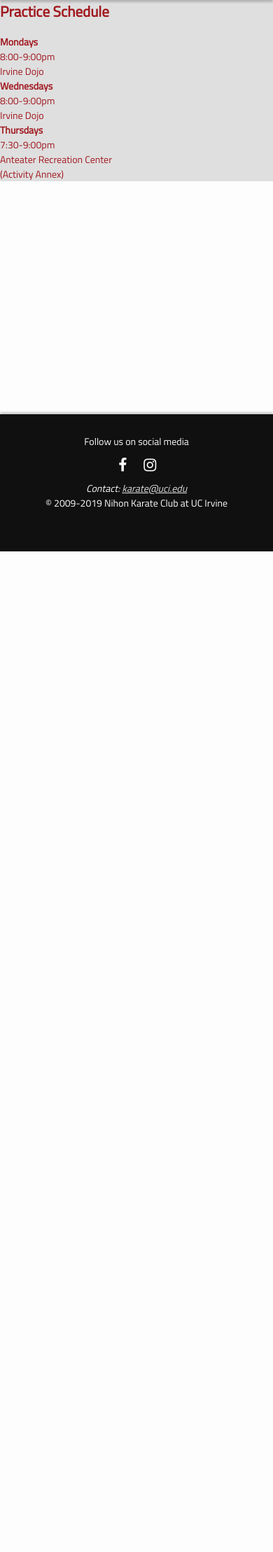
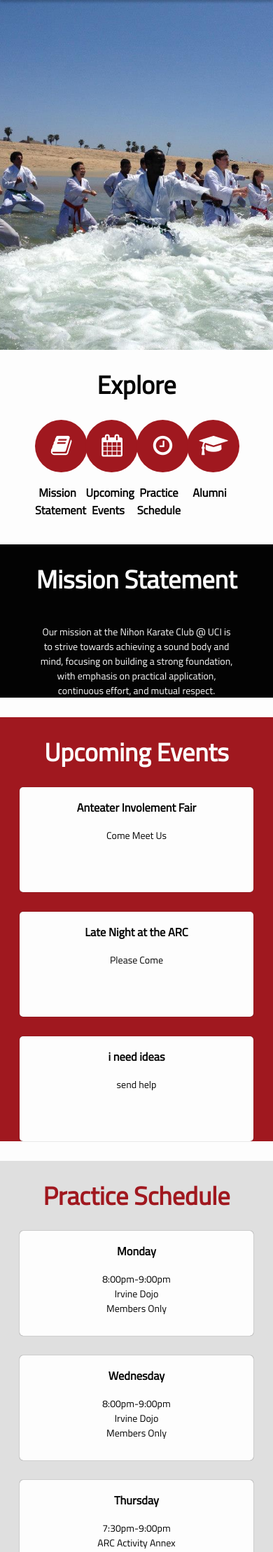
Before and after one commit to nihonkarateuci/nihonkarateuci.github.io, a PHP site: page / in a window 390 px wide. Shown: the part 56-2274 px from the top of the page at 70% size. Before the commit the page ends 844 px from the top, so only its background shows below. Run offline with PHP 8.4, Linux system fonts and the light colour scheme.

Commit message:
Updated home page

```diff
--- a/index.html
+++ b/index.html
@@ -149,20 +149,91 @@
                 </div>
             </header>
             <main>
-                <div class="grid-container">
-                    <div class="image"></div>
-                    <div class="schedule">
-                        <h2>Practice Schedule</h2>
-                        <b>Mondays</b><br>
-                        8:00-9:00pm<br>
-                        Irvine Dojo<br>
-                        <b>Wednesdays</b><br>
-                        8:00-9:00pm<br>
-                        Irvine Dojo<br>
-                        <b>Thursdays</b><br>
-                        7:30-9:00pm<br>
-                        Anteater Recreation Center<br>
-                        (Activity Annex)<br>
+                <div class="slideshow"></div>
+                <div class="section explore">
+                    <span class="floater">Explore</span>
+                    <div class="explore-container">
+                        <div class="explore-card">
+                            <a href="#mission-m" class="fa fa-book" title="Mission Statement"></a>
+                            <h3>Mission Statement</h3>
+                        </div>
+                        <div class="explore-card">
+                            <a href="#events-m" class="fa fa-calendar" title="Upcoming Events"></a>
+                            <h3>Upcoming Events</h3>
+                        </div>
+                        <div class="explore-card">
+                            <a href="#schedule-m" class="fa fa-clock-o" title="Practice Schedule"></a>
+                            <h3>Practice Schedule</h3>
+                        </div>
+                        <div class="explore-card">
+                            <a href="#alumni-m" class="fa fa-graduation-cap" title="Alumni"></a>
+                            <h3>Alumni</h3>
+                        </div>
+                    </div>
+                </div>
+                <a class="mobile-anchor" id="mission-m"></a>
+                <div class="section mission">
+                    <span class="floater">Mission Statement</span>
+                    <div class="mission-container">
+                        <p>
+                            Our mission at the Nihon Karate Club @ UCI is to strive towards achieving a sound body and mind,
+                            focusing on building a strong foundation, with emphasis on practical application,
+                            continuous effort, and mutual respect.
+                        </p>
+                    </div>
+                </div>
+                <a class="mobile-anchor" id="events-m"></a>
+                <div class="section events">
+                    <span class="floater">Upcoming Events</span>
+                    <div class="three-card-container">
+                        <div class="three-card">
+                            <h3>Anteater Involement Fair</h3>
+                            <p>Come Meet Us</p>
+                        </div>
+                        <div class="three-card">
+                            <h3>Late Night at the ARC</h3>
+                            <p>Please Come</p>
+                        </div>
+                        <div class="three-card">
+                            <h3>i need ideas</h3>
+                            <p>send help</p>
+                        </div>
+                    </div>
+                </div>
+                <a class="mobile-anchor" id="schedule-m"></a>
+                <div class="section schedule">
+                    <span class="floater">Practice Schedule</span>
+                    <div class="three-card-container">
+                        <div class="three-card">
+                            <h3>Monday</h3>
+                            <p>
+                                8:00pm-9:00pm<br>
+                                Irvine Dojo<br>
+                                Members Only<br>
+                            </p>
+                        </div>
+                        <div class="three-card">
+                            <h3>Wednesday</h3>
+                            <p>
+                                8:00pm-9:00pm<br>
+                                Irvine Dojo<br>
+                                Members Only<br>
+                            </p>
+                        </div>
+                        <div class="three-card">
+                            <h3>Thursday</h3>
+                            <p>
+                                7:30pm-9:00pm<br>
+                                ARC Activity Annex<br>
+                            </p>
+                        </div>
+                    </div>
+                </div>
+                <a class="mobile-anchor" id="alumni-m"></a>
+                <div class="section alumni">
+                    <div class="image-floater">
+                        <h1>Alumni</h1>
+                        <p>They're pretty cool.</p>
                     </div>
                 </div>
             </main>
--- a/styles/home.css
+++ b/styles/home.css
@@ -8,6 +8,21 @@
     background-position: center;
     background-repeat: no-repeat;
     background-size: cover;
+}
+
+/* Card Containers */
+.three-card-container {
+    display: grid;
+    margin: 0 50px 50px 50px;
+    grid-template-columns: 31% 31% 31%;
+    grid-column-gap: 3%;
+}
+.three-card {
+    background-color: #fdfdfd;
+    color: #030303;
+    min-height: 150px;
+    border-radius: 5px;
+    box-shadow: 0 0 1px #333333;
 }
 
 /* Explore */
@@ -54,19 +69,6 @@
     color: #fdfdfd;
 }
 
-.three-card-container {
-    display: grid;
-    margin: 0 50px 50px 50px;
-    grid-template-columns: 31% 31% 31%;
-    grid-column-gap: 3%;
-}
-.three-card {
-    background-color: #fdfdfd;
-    color: #030303;
-    min-height: 150px;
-    border-radius: 5px;
-    box-shadow: 0 0 1px #333333;
-}
 .event-card p {
     margin: 0 20px 0 20px;
     text-align: justify;
@@ -116,28 +118,16 @@
 /*    Mobile Styles     */
 /************************/
 @media only screen and (max-width: 872px) {
-    .grid-container {
-        position: relative;
-        height: 100%;
-        width: 100%;
-        margin: 0;
-        grid-template-columns: 5% 90% 5%;
-        grid-template-rows: 2rem auto 2rem auto 2rem;
-        grid-column-gap: 0;
-        grid-row-gap: 0;
+    .three-card-container {
+        display: grid;
+        margin: 0 2rem 2rem 2rem;
+        grid-template-columns: auto;
+        grid-template-rows: auto auto auto;
+        grid-row-gap: 2rem;
     }
-    .image {
-        width: auto;
-        grid-column-start: 2;
-        grid-column-end: 3;
-        grid-row-start: 2;
-        grid-row-end: 3;
-    }
-    .schedule {
-        width: auto;
-        grid-column-start: 2;
-        grid-column-end: 3;
-        grid-row-start: 4;
-        grid-row-end: 5;
+
+    .mission-container {
+        margin: 0 4rem 2rem 4rem;
+        font-size: 1rem;
     }
 }
--- a/styles/index.css
+++ b/styles/index.css
@@ -84,8 +84,8 @@ header {
 }
 @media only screen and (max-width: 872px) {
     main {
-        margin-top: 4rem;
-        margin-bottom: 14rem;
+        padding-top: 4rem;
+        padding-bottom: 14rem;
     }
 }
 
@@ -399,6 +399,13 @@ header {
 }
 
 /*      Body Styles         */
+.mobile-anchor {
+    display: block;
+    position: relative;
+    top: -4rem;
+    visibility: hidden;
+}
+
 @media only screen and (max-width: 872px) {
     .page-image {
         width: 100%;
```
